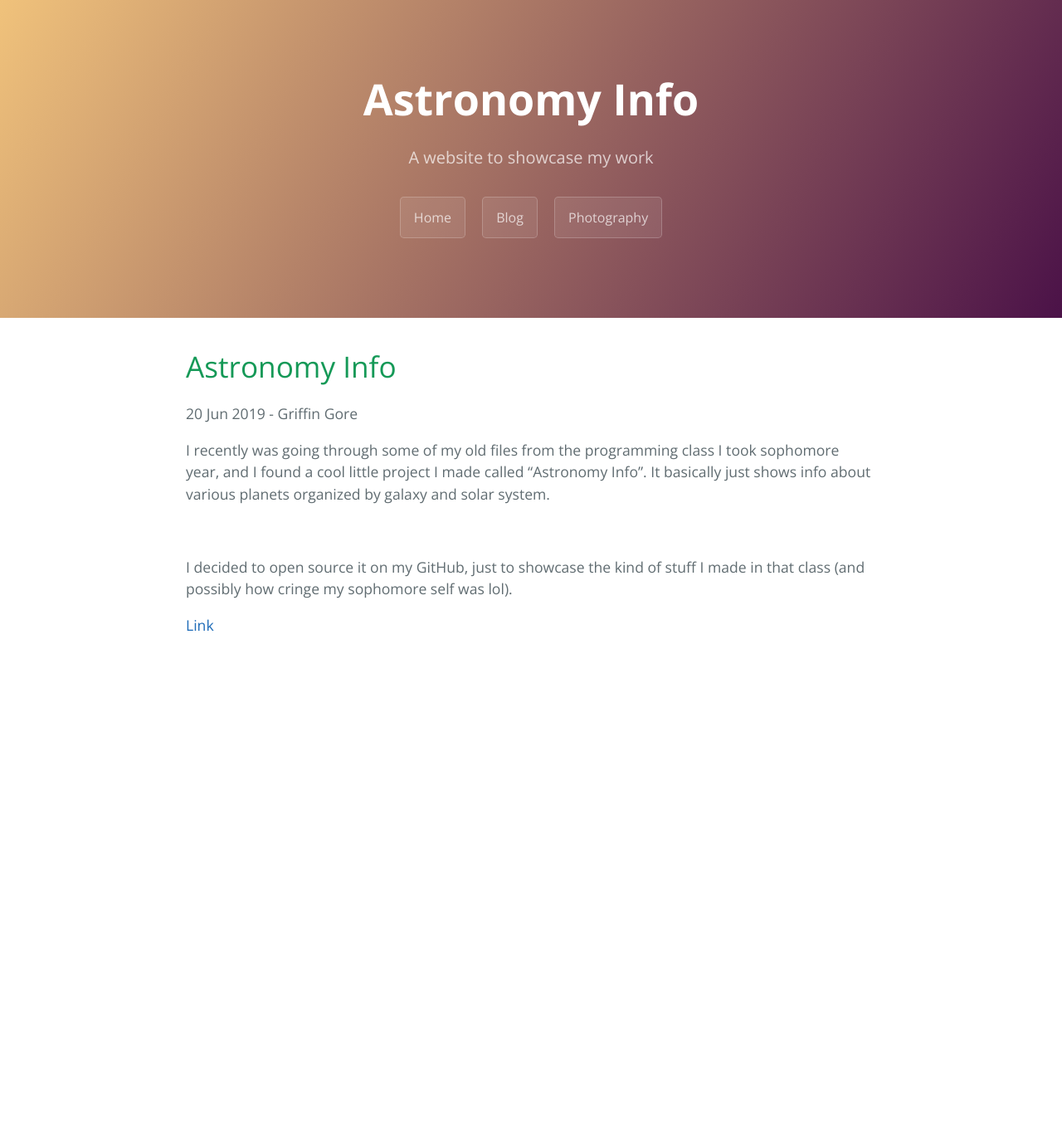
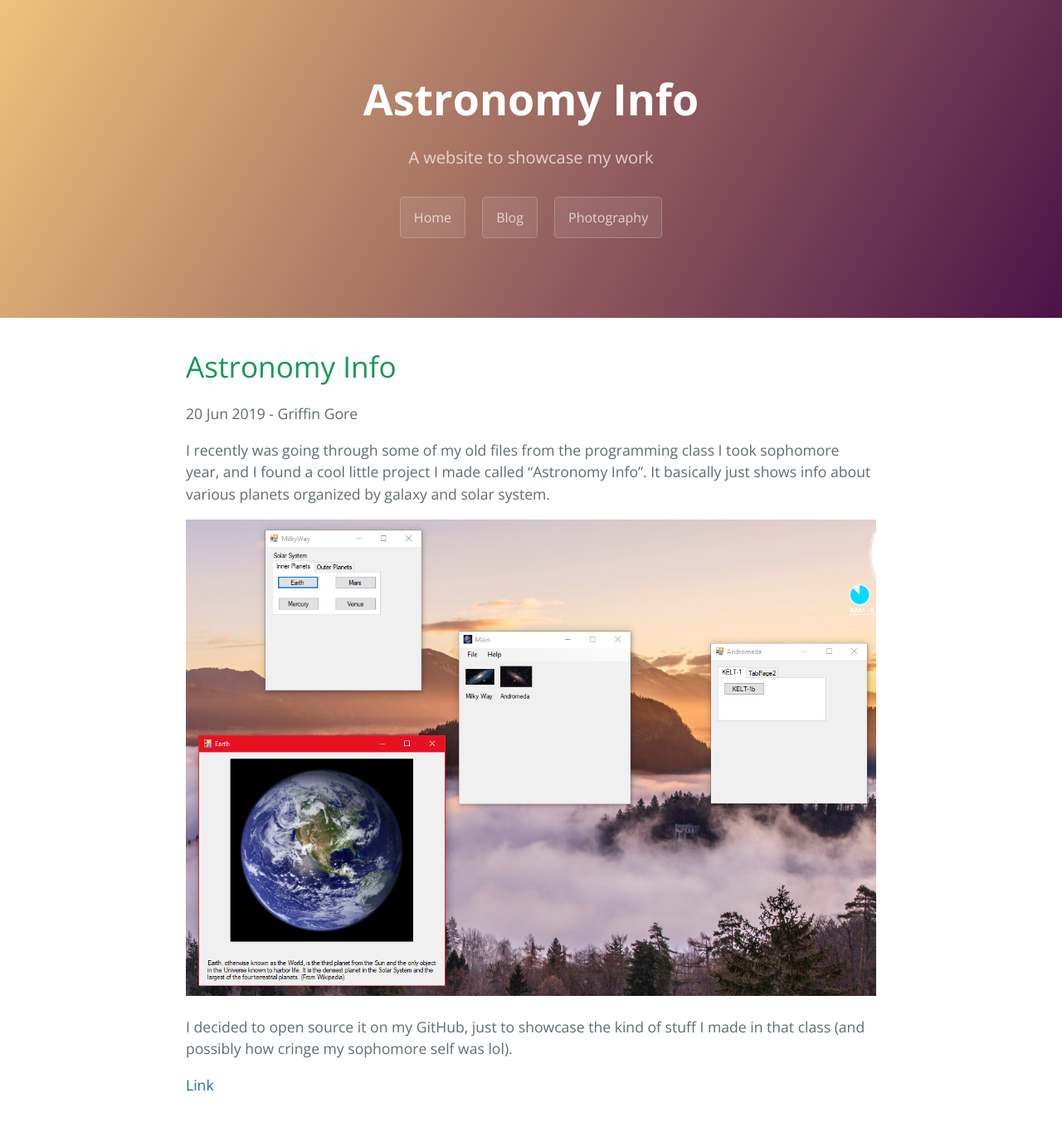
Before and after one commit to Ghgore/ghgore.github.io, a Jekyll site: the page built from _posts/2019-06-20-astronomy-info.md, in a window 1280 px wide. Shown: the whole page at 83% size. Built offline with Jekyll 4.4.1, drawn with Linux system fonts in a browser that asks for light colours; before the commit the page ends 900 px from its top, so only the background shows below that.

Commit message:
Fixed images
Made the image for the blog post work, and stored the README image in a more proper way

```diff
--- a/_posts/2019-06-20-astronomy-info.md
+++ b/_posts/2019-06-20-astronomy-info.md
@@ -4,7 +4,7 @@ author: Griffin Gore
 ---
 I recently was going through some of my old files from the programming class I took sophomore year, and I found a cool little project I made called "Astronomy Info". It basically just shows info about various planets organized by galaxy and solar system.
 
-![](Screenshot.png)
+![](/assets/images/Screenshot.png)
 
 I decided to open source it on my GitHub, just to showcase the kind of stuff I made in that class (and possibly how cringe my sophomore self was lol).
 
```
Also changed, not shown: README.md, assets/images/Screenshot.png (renamed from _posts/Screenshot.png), assets/images/thumbnail.png (renamed from thumbnail.png).
